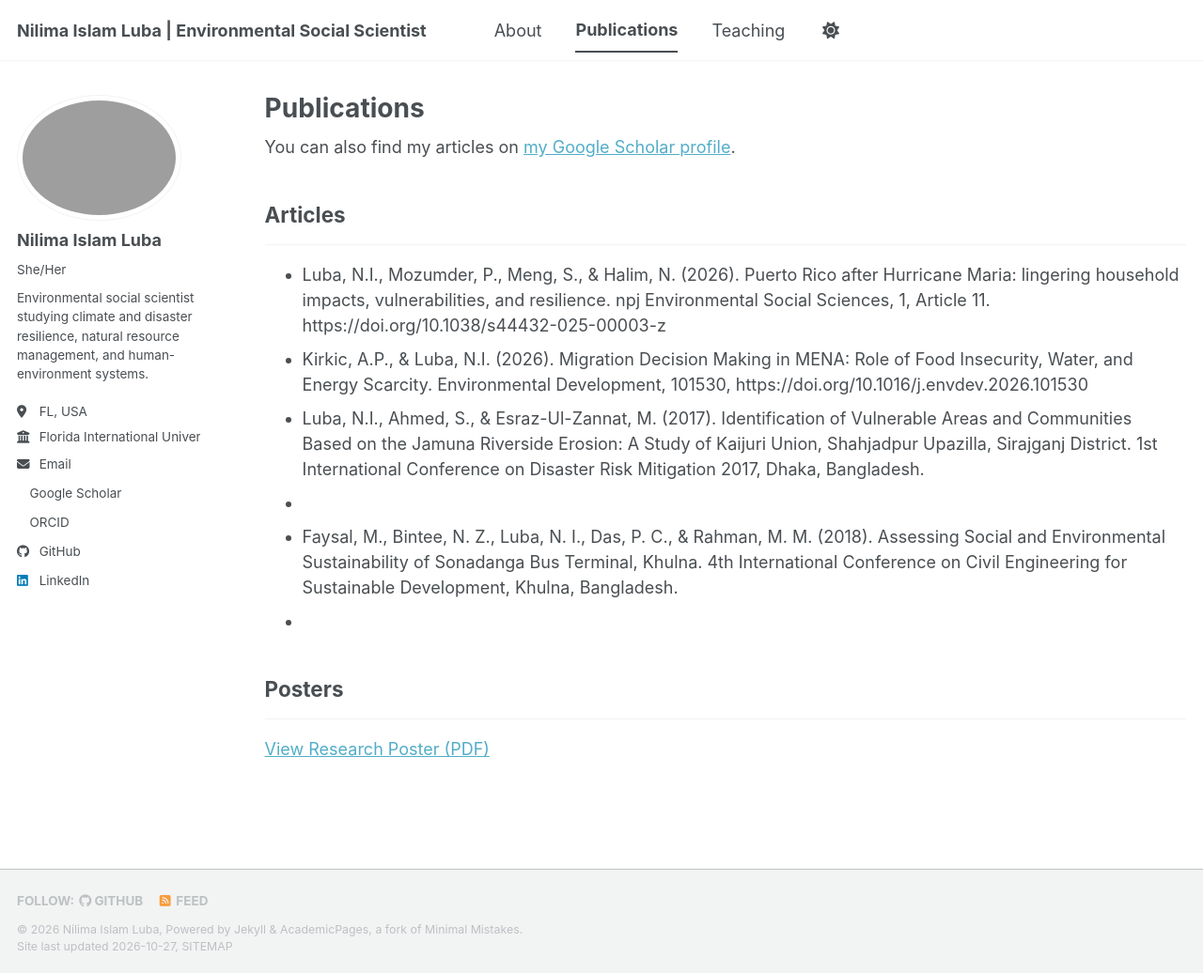
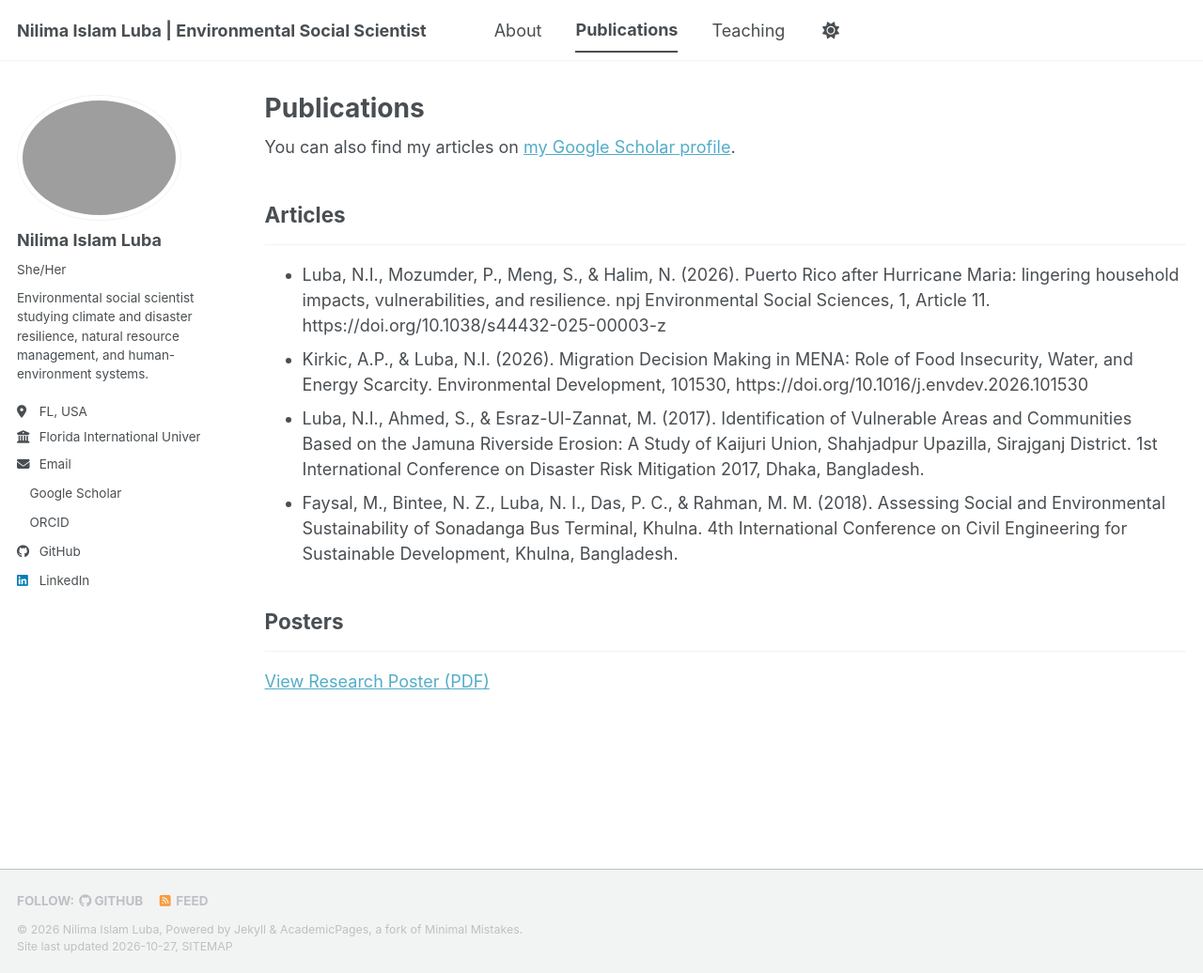
Before and after one commit to nluba/nluba.github.io, a Jekyll site: the page built from _pages/publications.html, in a window 1280 px wide and 1036 px high. Shown: the whole window at 94% size. Built offline with Jekyll 4.4.1, drawn with Linux system fonts in a browser that asks for light colours; a style sheet for code colours, icons or effects is not loaded.

```diff
--- a/_pages/publications.html
+++ b/_pages/publications.html
@@ -15,10 +15,8 @@ author_profile: true
 <ul>
   <li>Luba, N.I., Mozumder, P., Meng, S., & Halim, N. (2026). Puerto Rico after Hurricane Maria: lingering household impacts, vulnerabilities, and resilience. npj Environmental Social Sciences, 1, Article 11. https://doi.org/10.1038/s44432-025-00003-z</li>
   <li>Kirkic, A.P., & Luba, N.I. (2026). Migration Decision Making in MENA: Role of Food Insecurity, Water, and Energy Scarcity. Environmental Development, 101530, https://doi.org/10.1016/j.envdev.2026.101530</li>
-  <li>Luba, N.I., Ahmed, S., & Esraz-Ul-Zannat, M. (2017). Identification of Vulnerable Areas and Communities Based on the Jamuna Riverside Erosion: A Study of Kaijuri Union, Shahjadpur Upazilla, Sirajganj District. 1st International Conference on Disaster Risk Mitigation 2017, Dhaka, Bangladesh.<li>
-  <li>Faysal, M., Bintee, N. Z., Luba, N. I., Das, P. C., & Rahman, M. M. (2018). Assessing Social and Environmental Sustainability of Sonadanga Bus Terminal, Khulna. 4th International Conference on Civil Engineering for Sustainable Development, Khulna, Bangladesh.<li>
-
-
+  <li>Luba, N.I., Ahmed, S., & Esraz-Ul-Zannat, M. (2017). Identification of Vulnerable Areas and Communities Based on the Jamuna Riverside Erosion: A Study of Kaijuri Union, Shahjadpur Upazilla, Sirajganj District. 1st International Conference on Disaster Risk Mitigation 2017, Dhaka, Bangladesh.</li>
+  <li>Faysal, M., Bintee, N. Z., Luba, N. I., Das, P. C., & Rahman, M. M. (2018). Assessing Social and Environmental Sustainability of Sonadanga Bus Terminal, Khulna. 4th International Conference on Civil Engineering for Sustainable Development, Khulna, Bangladesh.</li>
 </ul>
 
 
```
